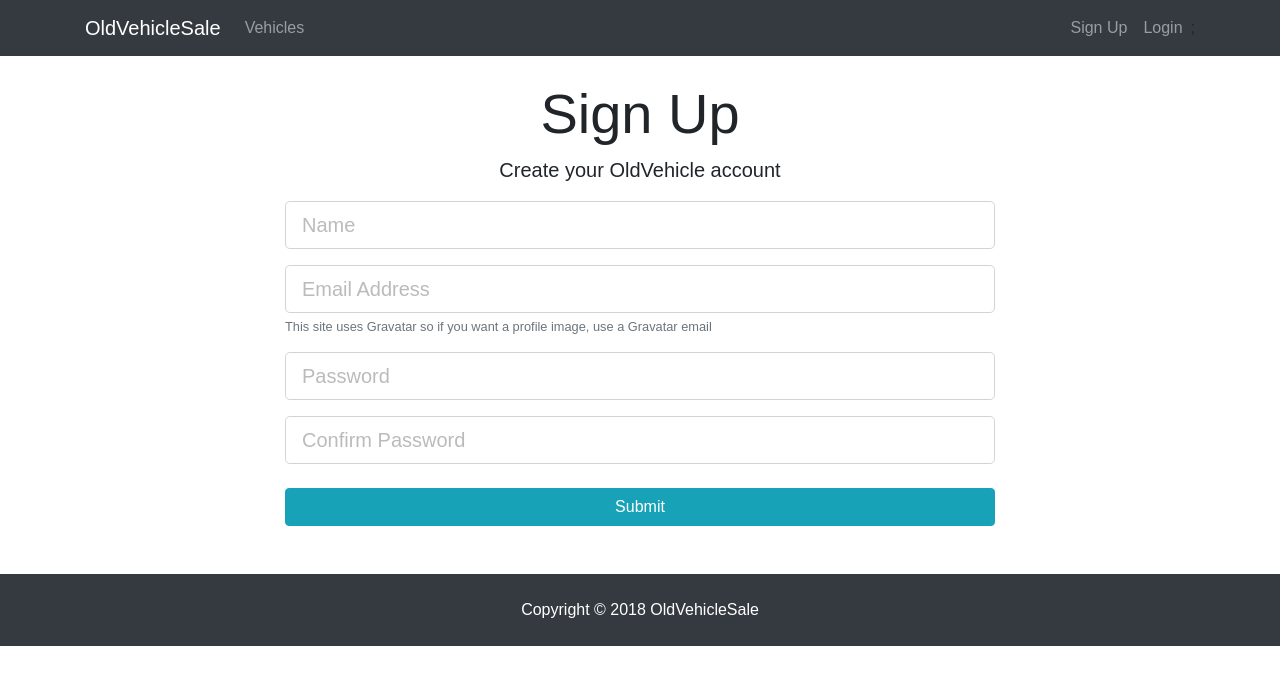
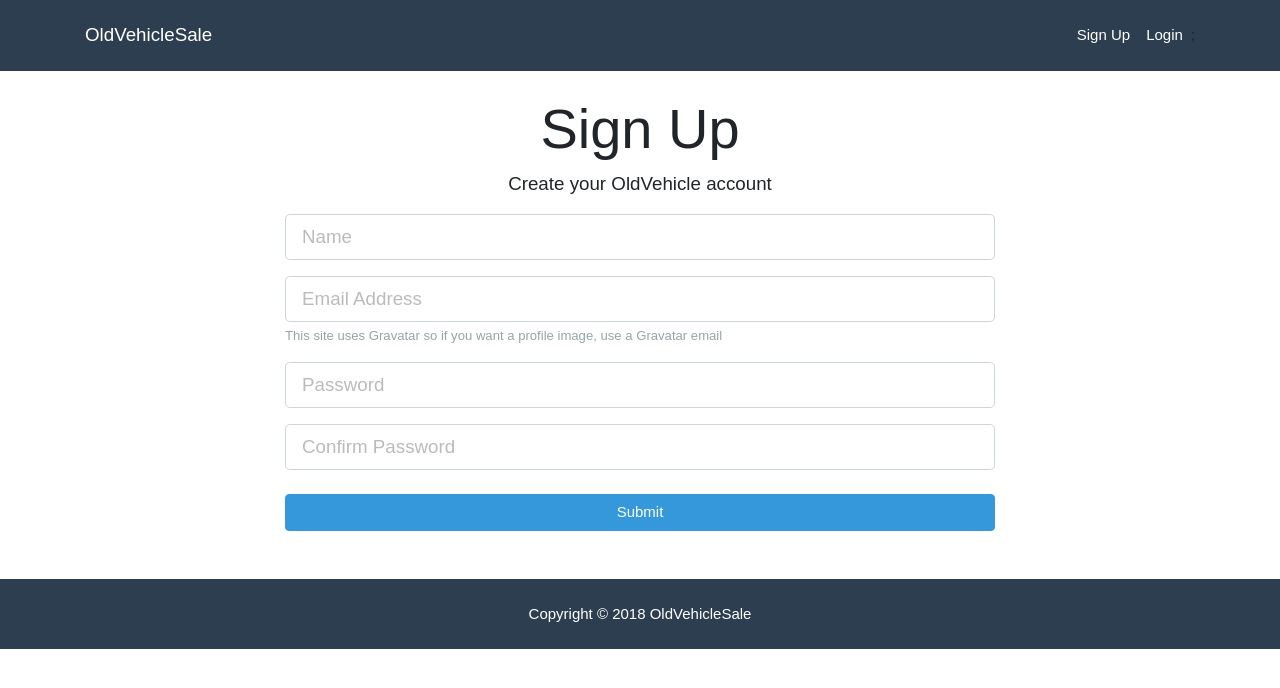
Before and after one commit to zaidsaeed/OldVehicleSale, a React (Create React App) app in the folder client/: page /register in a window 1280 px wide. Shown: the top 688 px of the page. Built offline with nearby package versions, Linux system fonts and the light colour scheme.

Commit message:
search bar half way works now

```diff
--- a/client/public/index.html
+++ b/client/public/index.html
@@ -16,6 +16,8 @@
 
   <link rel="stylesheet" href="https://use.fontawesome.com/releases/v5.0.13/css/all.css" integrity="sha384-DNOHZ68U8hZfKXOrtjWvjxusGo9WQnrNx2sqG0tfsghAvtVlRW3tvkXWZh58N9jp"
     crossorigin="anonymous">
+
+  <link rel="stylesheet" href="https://stackpath.bootstrapcdn.com/bootswatch/4.1.1/flatly/bootstrap.min.css">
 
 
 
--- a/client/src/App.js
+++ b/client/src/App.js
@@ -13,6 +13,7 @@ import Register from "./components/auth/Register";
 import Login from "./components/auth/Login";
 import Posts from "./components/posts/Posts";
 import PostForm from "./components/posts/PostForm";
+import DisplayPostCards from "./components/layout/DisplayPostCards";
 
 //Check for token
 if (localStorage.jwtToken) {
@@ -47,6 +48,7 @@ class App extends Component {
               <Route exact path="/dashboard" component={Posts} />
               <Route exact path="/feed" component={Posts} />
               <Route exact path="/createPost" component={PostForm} />
+              <Route exact path="/searchResults" component={DisplayPostCards} />
             </div>
             <Footer />
           </div>
--- /dev/null
+++ b/client/src/components/layout/DisplayPostCards.js
@@ -0,0 +1,24 @@
+import React, { Component } from "react";
+import PostCard from "./PostCard";
+
+export default class DisplayPostCards extends Component {
+  render() {
+    const { searchResults } = this.props.location.state;
+    const cards = searchResults.map(result => {
+      return <PostCard model={result} />;
+    });
+
+    return (
+      <div
+        style={{
+          display: "grid",
+          gridTemplateColumns: "auto auto auto auto auto",
+          marginLeft: "40px",
+          marginRight: "40px"
+        }}
+      >
+        {cards}
+      </div>
+    );
+  }
+}
--- a/client/src/components/layout/Footer.js
+++ b/client/src/components/layout/Footer.js
@@ -2,7 +2,7 @@ import React from "react";
 
 export default () => {
   return (
-    <footer className="bg-dark text-white mt-5 p-4 text-center">
+    <footer className="bg-primary text-white mt-5 p-4 text-center">
       Copyright &copy; {new Date().getFullYear()} OldVehicleSale
     </footer>
   );
--- a/client/src/components/layout/Navbar.js
+++ b/client/src/components/layout/Navbar.js
@@ -17,7 +17,11 @@ class Navbar extends Component {
       <Link to="/createPost">
         <ul className="navbar-nav ml-auto">
           <li className="nav-item">
-            <a href="a" className="nav-link">
+            <a
+              href="a"
+              style={{ color: "white", textDecoration: "none" }}
+              className="nav-link"
+            >
               <img
                 className="rounded-circle"
                 style={{
@@ -43,6 +47,7 @@ class Navbar extends Component {
             href="a"
             onClick={this.onLogoutClick.bind(this)}
             className="nav-link"
+            style={{ color: "white", textDecoration: "none" }}
           >
             <img
               className="rounded-circle"
@@ -60,12 +65,20 @@ class Navbar extends Component {
     const guestLinks = (
       <ul className="navbar-nav ml-auto">
         <li className="nav-item">
-          <Link className="nav-link" to="/register">
+          <Link
+            style={{ color: "white", textDecoration: "none" }}
+            className="nav-link"
+            to="/register"
+          >
             Sign Up
           </Link>
         </li>
         <li className="nav-item">
-          <Link className="nav-link" to="/login">
+          <Link
+            style={{ color: "white", textDecoration: "none" }}
+            className="nav-link"
+            to="/login"
+          >
             Login
           </Link>
         </li>
@@ -73,29 +86,13 @@ class Navbar extends Component {
     );
 
     return (
-      <nav className="navbar navbar-expand-sm navbar-dark bg-dark mb-4">
+      <nav className="navbar navbar-expand-sm navbar-dark bg-primary mb-4">
         <div className="container">
           <Link className="navbar-brand" to="/">
             OldVehicleSale
           </Link>
-          <button
-            className="navbar-toggler"
-            type="button"
-            data-toggle="collapse"
-            data-target="#mobile-nav"
-          >
-            <span className="navbar-toggler-icon" />
-          </button>
 
-          <div className="collapse navbar-collapse" id="mobile-nav">
-            <ul className="navbar-nav mr-auto">
-              <li className="nav-item">
-                <Link className="nav-link" to="/feed">
-                  {" "}
-                  Vehicles
-                </Link>
-              </li>
-            </ul>
+          <div className="collapse navbar-collapse" id="navbarColor01">
             {isAuthenticated ? authLinks : guestLinks};
           </div>
         </div>
--- /dev/null
+++ b/client/src/components/layout/PostCard.js
@@ -0,0 +1,16 @@
+import React, { Component } from "react";
+
+export default class PostCard extends Component {
+  render() {
+    const { model } = this.props;
+    return (
+      <div className="card bg-light mb-3" style={{ maxWidth: "20rem" }}>
+        <div className="card-header">{model.model}</div>
+        <div className="card-body">
+          <img src={model.imageURL} />
+          <p className="card-text">{model.description}</p>
+        </div>
+      </div>
+    );
+  }
+}
--- a/client/src/components/layout/Search.js
+++ b/client/src/components/layout/Search.js
@@ -50,7 +50,12 @@ class Search extends Component {
           ref={input => (this.search = input)}
           onChange={this.handleInputChange}
         />
-        <Suggestions results={this.state.results} />
+        <Suggestions
+          results={this.state.results}
+          clearSuggestions={() => {
+            this.setState({ results: [] });
+          }}
+        />
       </form>
     );
   }
--- a/client/src/components/layout/Suggestions.js
+++ b/client/src/components/layout/Suggestions.js
@@ -1,4 +1,5 @@
 import React, { Component } from "react";
+import { Link } from "react-router-dom";
 
 export default class Suggestions extends Component {
   render() {
@@ -10,6 +11,9 @@ export default class Suggestions extends Component {
           border: "1px #e9eaeb solid",
           boxShadow: "0 2px 1px 0 rgba(0,0,0,.2)"
         }}
+        onClick={() => {
+          this.props.clearSuggestions();
+        }}
       >
         {r.model}
       </a>
@@ -17,6 +21,12 @@ export default class Suggestions extends Component {
     return options.length === 0 ? (
       <div />
     ) : (
+      <Link
+        to={{
+          pathname: "/searchResults",
+          state: { searchResults: this.props.results }
+        }}
+      >
         <div
           xPlacement="bottom-start"
           style={{
@@ -25,6 +35,7 @@ export default class Suggestions extends Component {
         >
           {options}
         </div>
+      </Link>
     );
   }
 }
```
Lines whose indentation alone changed are shown as unchanged.
